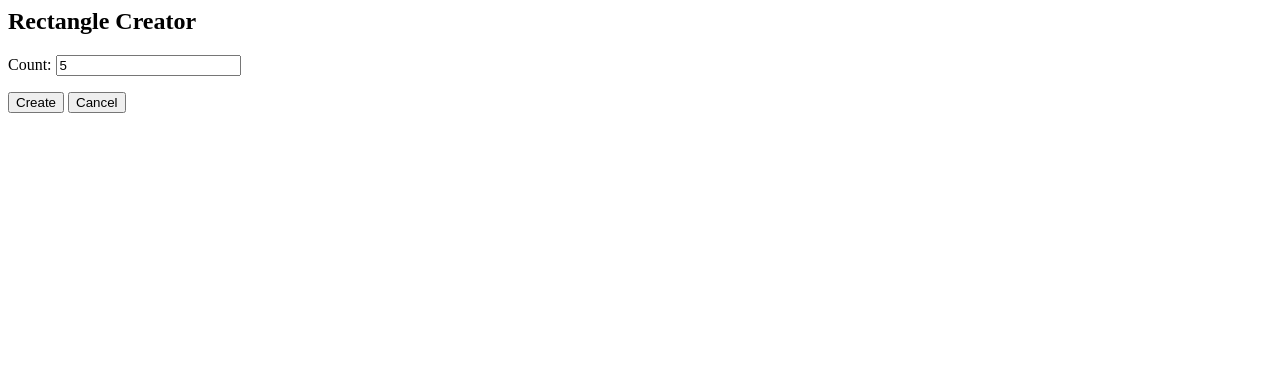
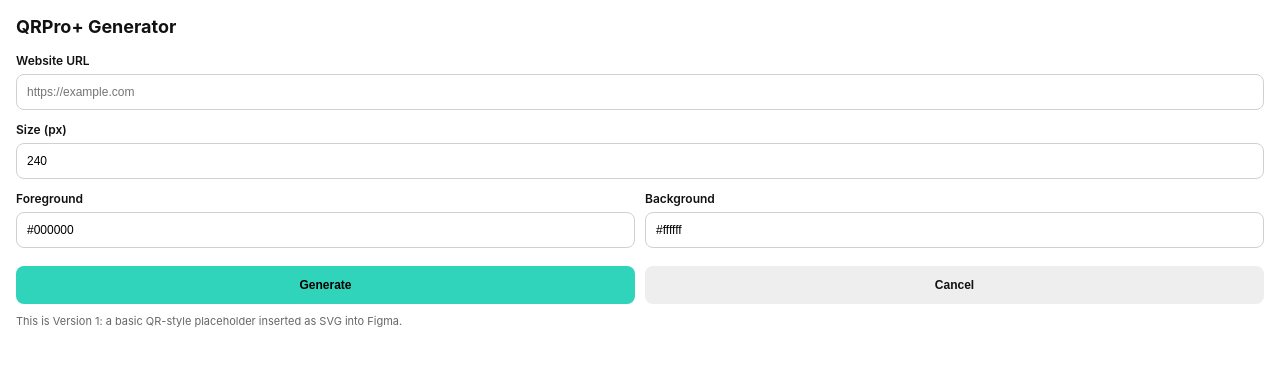
Before and after one commit to zaidbenadra/Figma-Pluging, a website: page ui.html in a window 1280 px wide. Both pictures are taken after a click on the button "Cancel". Drawn offline with Linux system fonts and the light colour scheme.

Commit message:
replace starter plugin with qr ui v1

```diff
--- a/ui.html
+++ b/ui.html
@@ -1,17 +1,136 @@
-<h2>Rectangle Creator</h2>
-<p>Count: <input id="count" type="number" value="5"></p>
-<button id="create">Create</button>
-<button id="cancel">Cancel</button>
-<script>
+<!DOCTYPE html>
+<html>
+<head>
+  <meta charset="UTF-8" />
+  <title>QRPro+ Generator</title>
+  <style>
+    body {
+      font-family: Inter, sans-serif;
+      padding: 16px;
+      margin: 0;
+      background: #ffffff;
+      color: #111111;
+    }
 
-document.getElementById('create').onclick = () => {
-  const textbox = document.getElementById('count');
-  const count = parseInt(textbox.value, 10);
-  parent.postMessage({ pluginMessage: { type: 'create-shapes', count } }, '*')
-}
+    h2 {
+      margin-top: 0;
+      margin-bottom: 16px;
+      font-size: 18px;
+    }
 
-document.getElementById('cancel').onclick = () => {
-  parent.postMessage({ pluginMessage: { type: 'cancel' } }, '*')
-}
+    label {
+      display: block;
+      font-size: 12px;
+      font-weight: 600;
+      margin-bottom: 6px;
+      margin-top: 12px;
+    }
 
-</script>
+    input {
+      width: 100%;
+      box-sizing: border-box;
+      padding: 10px;
+      border: 1px solid #d0d0d0;
+      border-radius: 8px;
+      font-size: 12px;
+    }
+
+    .row {
+      display: flex;
+      gap: 10px;
+    }
+
+    .row > div {
+      flex: 1;
+    }
+
+    .buttons {
+      display: flex;
+      gap: 10px;
+      margin-top: 18px;
+    }
+
+    button {
+      flex: 1;
+      border: none;
+      border-radius: 8px;
+      padding: 12px;
+      font-size: 12px;
+      font-weight: 600;
+      cursor: pointer;
+    }
+
+    #generate {
+      background: #30D4BB;
+      color: #000000;
+    }
+
+    #cancel {
+      background: #eeeeee;
+      color: #111111;
+    }
+
+    .small {
+      font-size: 11px;
+      color: #666666;
+      margin-top: 10px;
+      line-height: 1.4;
+    }
+  </style>
+</head>
+<body>
+  <h2>QRPro+ Generator</h2>
+
+  <label for="url">Website URL</label>
+  <input id="url" type="text" placeholder="https://example.com" />
+
+  <label for="size">Size (px)</label>
+  <input id="size" type="number" value="240" min="100" max="2000" />
+
+  <div class="row">
+    <div>
+      <label for="foreground">Foreground</label>
+      <input id="foreground" type="text" value="#000000" />
+    </div>
+    <div>
+      <label for="background">Background</label>
+      <input id="background" type="text" value="#ffffff" />
+    </div>
+  </div>
+
+  <div class="buttons">
+    <button id="generate">Generate</button>
+    <button id="cancel">Cancel</button>
+  </div>
+
+  <p class="small">
+    This is Version 1: a basic QR-style placeholder inserted as SVG into Figma.
+  </p>
+
+  <script>
+    document.getElementById('generate').onclick = () => {
+      const url = document.getElementById('url').value;
+      const size = parseInt(document.getElementById('size').value, 10) || 240;
+      const foreground = document.getElementById('foreground').value || '#000000';
+      const background = document.getElementById('background').value || '#ffffff';
+
+      parent.postMessage(
+        {
+          pluginMessage: {
+            type: 'generate-qr',
+            url,
+            size,
+            foreground,
+            background
+          }
+        },
+        '*'
+      );
+    };
+
+    document.getElementById('cancel').onclick = () => {
+      parent.postMessage({ pluginMessage: { type: 'cancel' } }, '*');
+    };
+  </script>
+</body>
+</html>
```
Also changed, not shown: code.js (+62 -1 lines).
